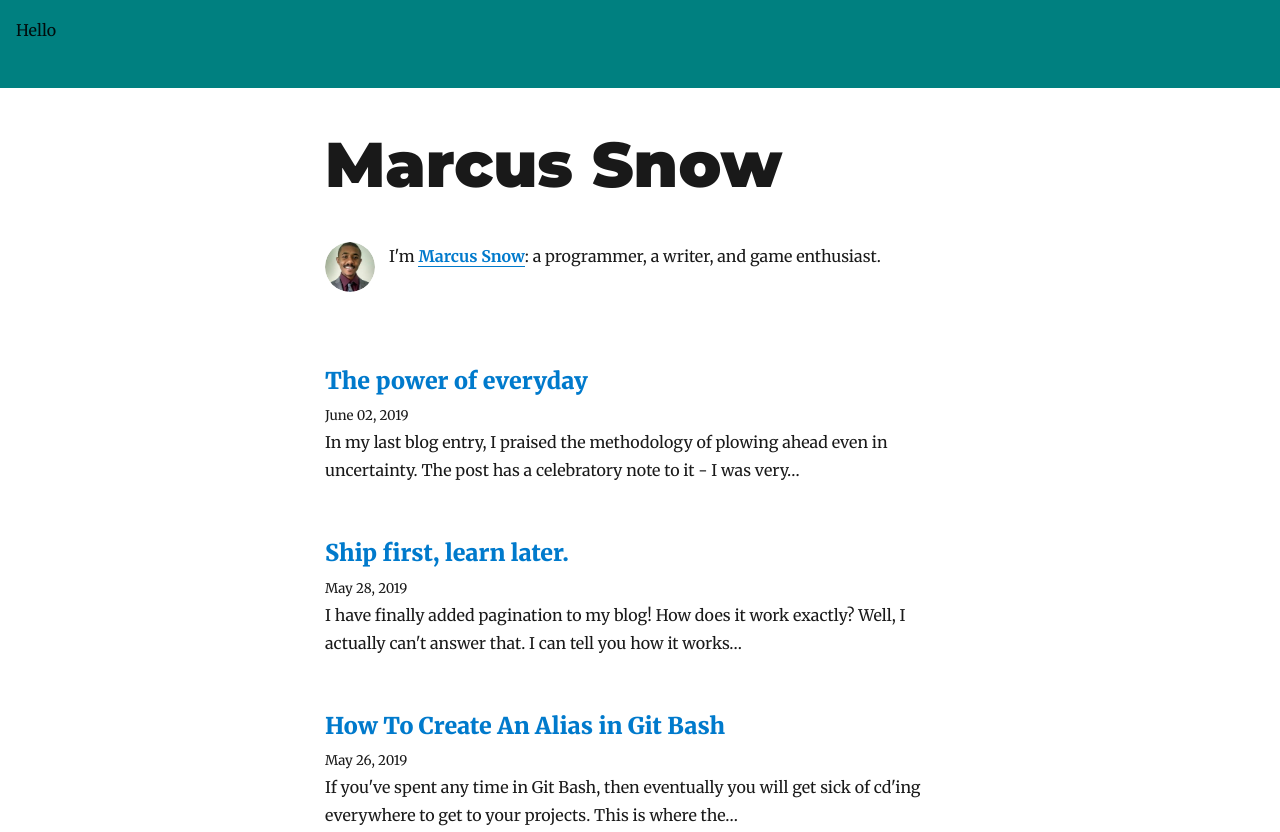
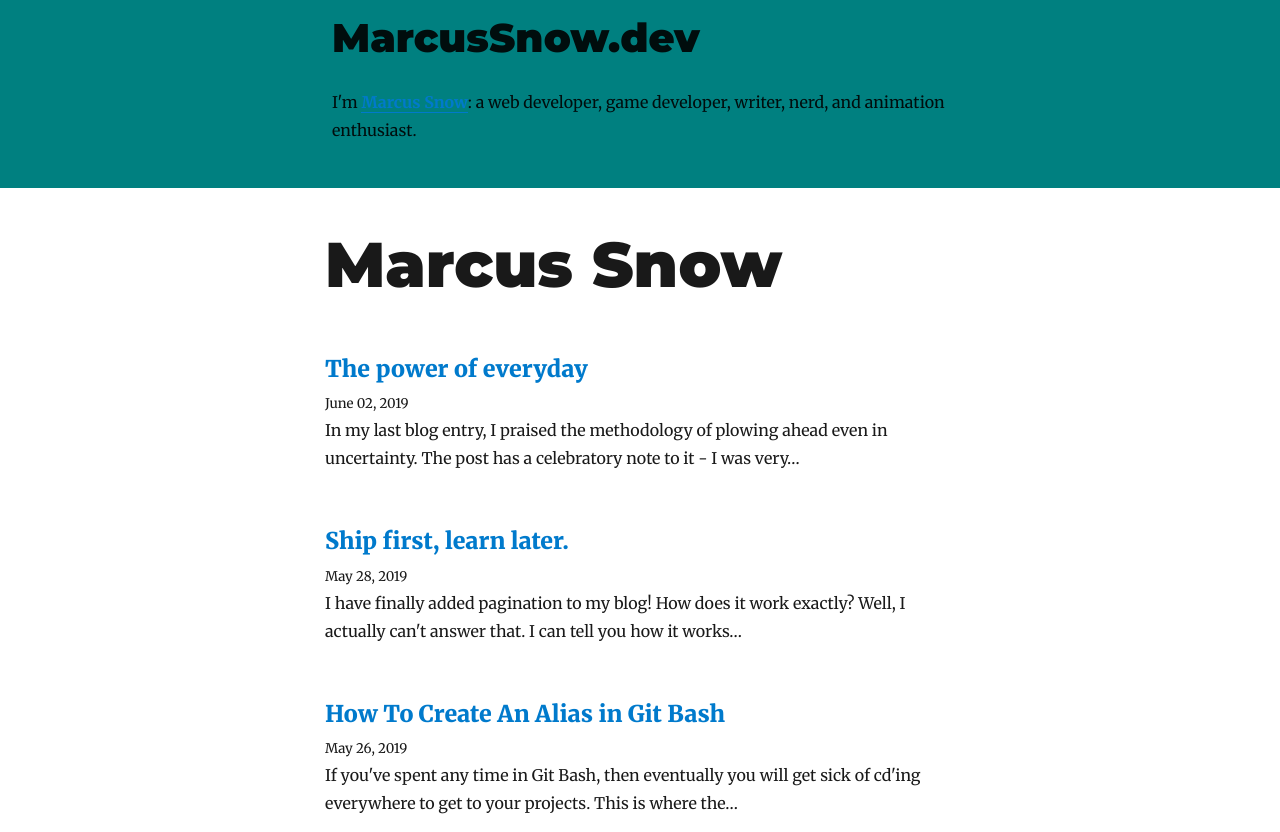
Before and after one commit to Jay-snow/octopus-dev, a Gatsby site: page / in a window 1280 px wide. Shown: the top 832 px of the page. Built offline with nearby package versions, Linux system fonts and the light colour scheme; Gatsby itself is replaced by a stand-in of ours; some packages are replaced by stand-ins of ours.

Commit message:
Removed bio component from index, put it inside of Navbar.

```diff
--- a/src/components/Navbar.js
+++ b/src/components/Navbar.js
@@ -1,9 +1,10 @@
 import React from "react"
-
+import Bio from "../components/bio"
 function Navbar() {
     return (
     <nav style={ { border: `5rem`, backgroundColor: `teal`, padding:`1rem`}}>
-    <p> Hello</p>
+
+    <Bio />
     </nav>
     )
 }
--- a/src/components/bio.js
+++ b/src/components/bio.js
@@ -12,19 +12,26 @@ import Image from "gatsby-image"
 
 import { rhythm } from "../utils/typography"
 
+
+
 function Bio() {
   return (
     <StaticQuery
       query={bioQuery}
       render={data => {
         const { author, social } = data.site.siteMetadata
+        const siteTitle = data.site.siteMetadata.title
         return (
           <div
             style={{
               display: `flex`,
-              marginBottom: rhythm(2.5),
+              marginLeft: `auto`,
+              marginRight: `auto`,
+              maxWidth: rhythm(22),
+
             }}
           >
+            { /*
             <Image
               fixed={data.avatar.childImageSharp.fixed}
               alt={author}
@@ -38,8 +45,14 @@ function Bio() {
                 borderRadius: `50%`,
               }}
             />
+            */ }
+
             <p>
-            I'm <Link to="/aboutme/"><strong>{author}</strong></Link>: a programmer, a writer, and game enthusiast.
+            <h1 style={{ marginTop:`0`  }}>
+              MarcusSnow.dev
+            </h1>
+
+            I'm <Link to="/aboutme/"><strong>{author}</strong></Link>: a web developer, game developer, writer, nerd, and animation enthusiast.
               {` `}
 
             </p>
--- a/src/pages/aboutme.js
+++ b/src/pages/aboutme.js
@@ -16,7 +16,7 @@ render() {
 
     <div>
 
-    <h1> Testing.</h1>
+    <h1> I'm Marcus Snow. I'm a web developer based in Atlanta, Georgia.</h1>
     </div>
     </Layout>
     )
--- a/src/pages/index.js
+++ b/src/pages/index.js
@@ -1,7 +1,7 @@
 import React from "react"
 import { Link, graphql } from "gatsby"
 
-import Bio from "../components/bio"
+
 import Layout from "../components/layout"
 import SEO from "../components/seo"
 import { rhythm } from "../utils/typography"
@@ -18,7 +18,7 @@ class BlogIndex extends React.Component {
       <Navbar />
       <Layout location={this.props.location} title={siteTitle}>
         <SEO title="All posts" />
-        <Bio />
+
         {posts.map(({ node }) => {
           const title = node.frontmatter.title || node.fields.slug
           return (
```
